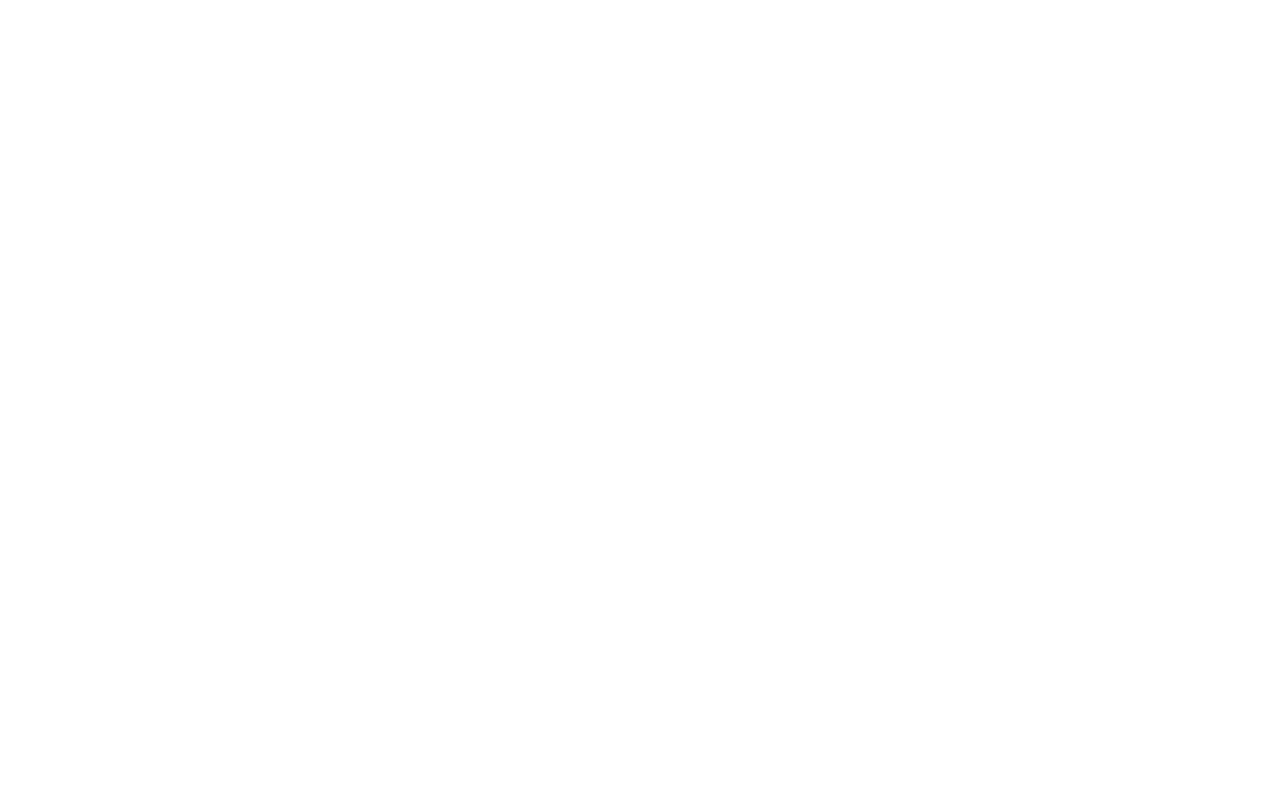
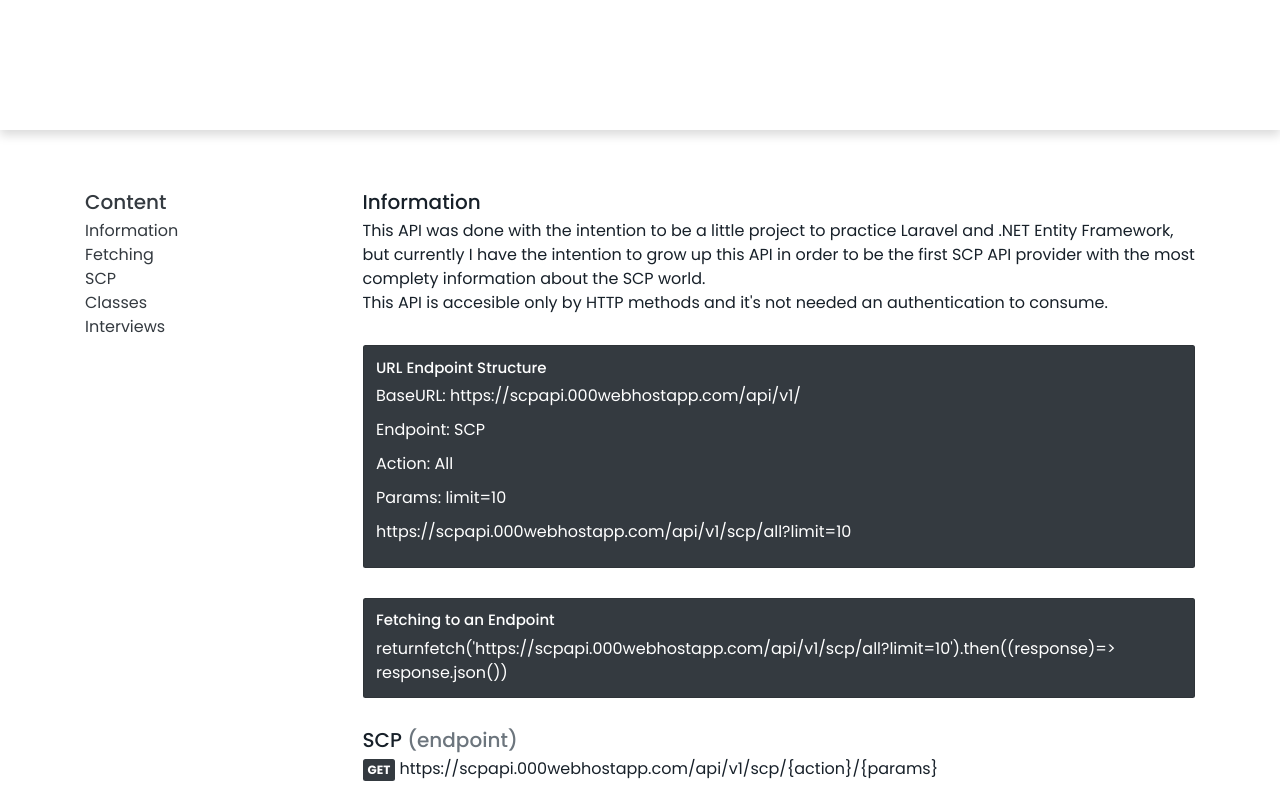
Before and after one commit to elGerardo/SCP-API, a Nuxt app: page /doc in a window 1280 px wide. Before the commit this address had no page. Shown: the part 2280-3080 px from the top of the page. Before the commit the page ends 2410 px from the top, so only its background shows below. Built offline with nearby package versions, Linux system fonts and the light colour scheme.

Commit message:
doc page added, base url added

```diff
--- /dev/null
+++ b/assets/doc/doc.module.css
@@ -0,0 +1,35 @@
+.container
+{
+    background-color: white;
+    color: black;
+}
+
+.code_red
+{
+    color: #E26B73;
+}
+
+.code_green
+{
+    color: #97C475;
+}
+
+.code_blue
+{
+    color: #5CACF0;
+}
+
+.code_yellow
+{
+    color: #d3c040;
+}
+
+.code_orange
+{
+    color: #CD9661;
+}
+
+.code_white
+{
+    color: #ffffff;
+}
--- a/assets/welcome/welcome.module.css
+++ b/assets/welcome/welcome.module.css
@@ -23,7 +23,7 @@
 .select
 {
     border-radius: 0;
-    width: 10%;
+    width: 15%;
 }
 
 .text
--- a/layouts/default.vue
+++ b/layouts/default.vue
@@ -2,16 +2,21 @@
     <div :class="[$style.container]">
         <b-navbar :class="['shadow']">
             <b-container :class="['d-flex justify-content-between']">
+                <NuxtLink to="/">
                     <div
                         :class="[
                             'd-flex justify-content-center align-items-center',
                         ]"
                     >
-                    <b-img src="~/static/logo.png" :class="[$style.image]" />
+                        <b-img
+                            src="~/static/logo.png"
+                            :class="[$style.image]"
+                        />
                         <p>SCP API</p>
                     </div>
+                </NuxtLink>
                 <b-navbar-nav>
-                    <NuxtLink to="/doc">API Doc</NuxtLink>
+                    <NuxtLink to="doc">API Doc</NuxtLink>
                 </b-navbar-nav>
             </b-container>
         </b-navbar>
--- /dev/null
+++ b/pages/doc/index.vue
@@ -0,0 +1,146 @@
+<template>
+    <div :class="[$style.container, 'py-5']">
+        <b-container :class="['my-5 d-flex']">
+            <div :class="['w-25 text-dark']">
+                <h2>Content</h2>
+                <b-nav vertical>
+                    <NuxtLink :class="['text-dark']" to="#information"
+                        >Information</NuxtLink
+                    >
+                    <NuxtLink :class="['text-dark']" to="#fetching"
+                        >Fetching</NuxtLink
+                    >
+                    <NuxtLink :class="['text-dark']" to="#scp">SCP</NuxtLink>
+                    <NuxtLink :class="['text-dark']" to="#classes"
+                        >Classes</NuxtLink
+                    >
+                    <NuxtLink :class="['text-dark']" to="#interviews"
+                        >Interviews</NuxtLink
+                    >
+                </b-nav>
+            </div>
+            <div :class="['w-75']">
+                <div>
+                    <h2>Information</h2>
+                    <p>
+                        This API was done with the intention to be a little
+                        project to practice Laravel and .NET Entity Framework,
+                        but currently I have the intention to grow up this API
+                        in order to be the first SCP API provider with the most
+                        complety information about the SCP world.
+                        <br />
+                        This API is accesible only by HTTP methods and it's not
+                        needed an authentication to consume.
+                    </p>
+                </div>
+                <b-card
+                    :class="['my-5']"
+                    bg-variant="dark"
+                    text-variant="white"
+                    title="URL Endpoint Structure"
+                >
+                    <b-card-text>
+                        <p :class="[$style.code_blue]">
+                            BaseURL:
+                            <span :class="[$style.code_white]"
+                                >https://scpapi.000webhostapp.com/api/v1/</span
+                            >
+                        </p>
+                        <p :class="[$style.code_blue]">
+                            Endpoint:
+                            <span :class="[$style.code_white]">SCP</span>
+                        </p>
+                        <p :class="[$style.code_blue]">
+                            Action:
+                            <span :class="[$style.code_white]">All</span>
+                        </p>
+                        <p :class="[$style.code_blue]">
+                            Params:
+                            <span :class="[$style.code_white]">limit=10</span>
+                        </p>
+                        <p :class="[$style.code_yellow]">
+                            https://scpapi.000webhostapp.com/api/v1/scp/all?limit=10
+                        </p>
+                    </b-card-text>
+                </b-card>
+                <b-card
+                    :class="['my-5']"
+                    bg-variant="dark"
+                    text-variant="white"
+                    title="Fetching to an Endpoint"
+                >
+                    <b-card-text>
+                        <span :class="[$style.code_red]">return</span>
+                        <span :class="[$style.code_green]">fetch</span
+                        ><span :class="[$style.code_blue]">(</span>
+                        <span :class="[$style.code_yellow]"
+                            >'https://scpapi.000webhostapp.com/api/v1/scp/all?limit=10'</span
+                        >
+                        <span :class="[$style.code_blue]">)</span>.<span
+                            :class="[$style.code_green]"
+                            >then</span
+                        ><span :class="[$style.code_blue]">(</span
+                        ><span :class="[$style.code_yellow]">(</span
+                        ><span :class="[$style.code_orange]">response</span
+                        ><span :class="[$style.code_yellow]">)</span>
+                        <span :class="[$style.code_blue]">=></span>
+                        response.<span :class="[$style.code_orange]">json</span
+                        ><span :class="[$style.code_yellow]">()</span
+                        ><span :class="[$style.code_blue]">)</span>
+                    </b-card-text>
+                </b-card>
+                <div
+                    v-for="item in list"
+                    :key="item.endpoint"
+                    :class="['my-5']"
+                    :id="item.id"
+                >
+                    <h2>
+                        {{ item.endpoint }}
+                        <span :class="['text-secondary']">(endpoint)</span>
+                    </h2>
+                    <div>
+                        <p>
+                            <span :class="['badge badge-dark p-2']">GET</span>
+                            {{ item.url }}
+                        </p>
+                    </div>
+                </div>
+            </div>
+        </b-container>
+    </div>
+</template>
+<script>
+export default {
+    data() {
+        return {
+            list: [
+                {
+                    id: "scp",
+                    endpoint: "SCP",
+                    url: "https://scpapi.000webhostapp.com/api/v1/scp/{action}/{params}",
+                    actions: [
+                        {
+                            name: "all",
+                            params: [{ name: "limit", datatype: "integer" }],
+                        },
+                    ],
+                },
+                {
+                    id: "classes",
+                    endpoint: "Classes",
+                    url: "https://scpapi.000webhostapp.com/api/v1/classes/{action}/{params}",
+                },
+                {
+                    id: "interviews",
+                    endpoint: "Interviews",
+                    url: "https://scpapi.000webhostapp.com/api/v1/interviews/{action}/{params}",
+                },
+            ],
+        };
+    },
+};
+</script>
+<style module>
+@import url(../../assets/doc/doc.module.css);
+</style>
--- a/pages/index.vue
+++ b/pages/index.vue
@@ -5,7 +5,7 @@
                 <b-form-input
                     type="text"
                     v-model="baseUrlApi"
-                    :class="[$style.baseUrl, 'w-25']"
+                    :class="[$style.baseUrl, 'w-50']"
                     disabled
                 />
                 <b-form-select
@@ -71,7 +71,7 @@
     data() {
         return {
             baseUrlApi: "https://scpapi.000webhostapp.com/api/v1",
-            params: "scp?limit=10",
+            params: "all?limit=10",
             select: {
                 data: "scp",
                 options: [
@@ -79,6 +79,14 @@
                         value: "scp",
                         text: "scp",
                     },
+                    {
+                        value: "classes",
+                        text: "classes",
+                    },
+                    {
+                        value: "interviews",
+                        text: "interviews",
+                    }
                 ],
             },
         };
```
Lines whose indentation alone changed are shown as unchanged.
